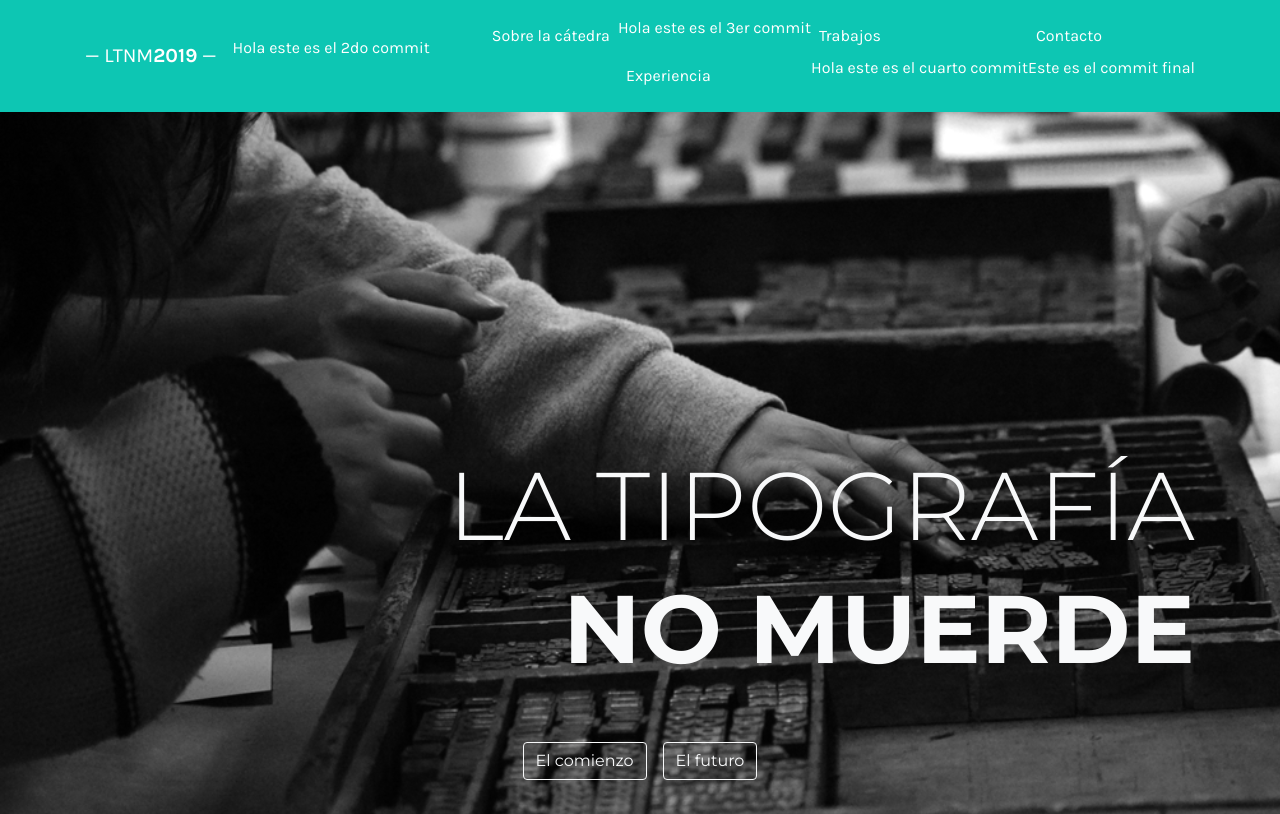
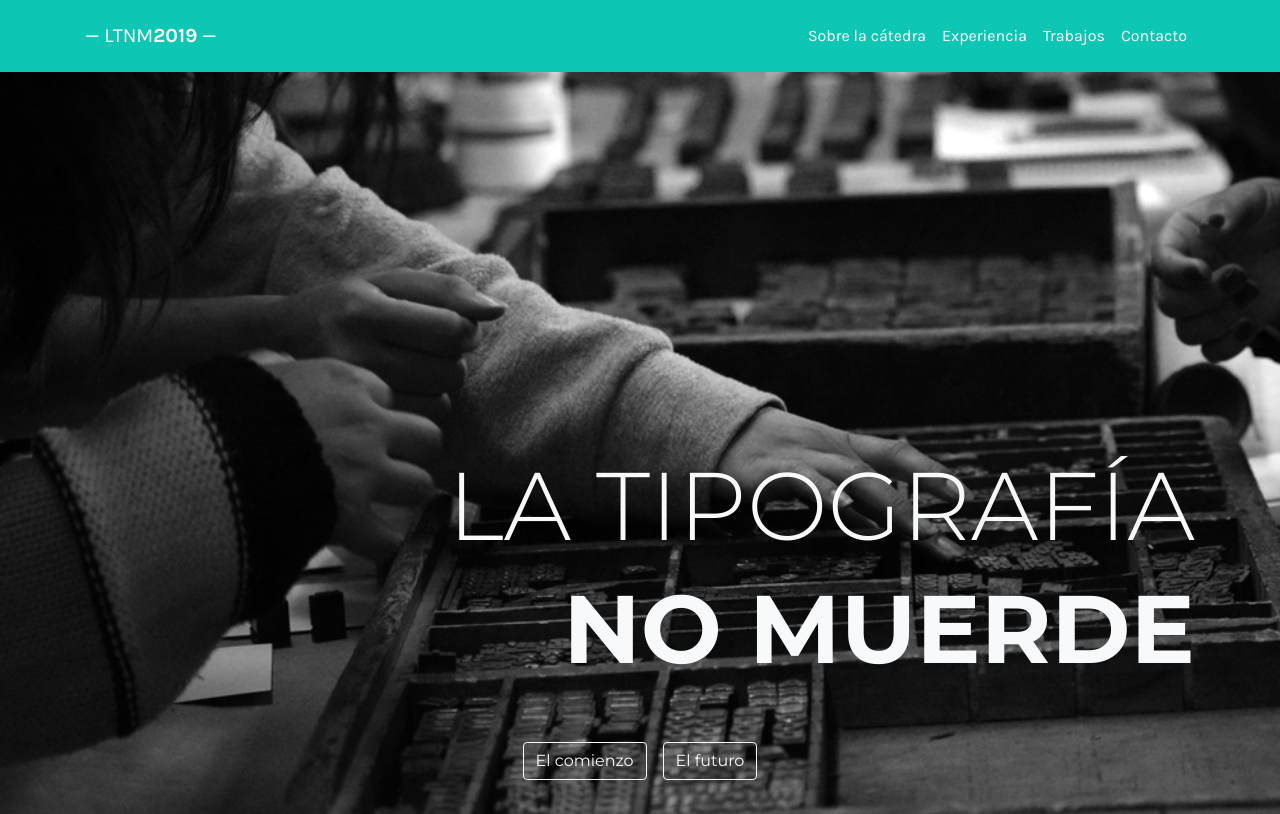
Before and after one commit to barbarabub/pruebafinal-barbara, a plain HTML site: page index.html in a window 1280 px wide. Shown: the top 814 px of the page. Drawn offline with nearby package versions, Linux system fonts and the light colour scheme; a script that the page names is missing.

Commit message:
added to the new text of barbara-final project

```diff
--- a/index.html
+++ b/index.html
@@ -22,7 +22,6 @@
 	<nav class="navbar navbar-expand-lg navbar-dark fixed-top py-3 text-white navegacion-color">
 		<div class="container">
 			<a class="navbar-brand" href="#">— LTNM<b>2019</b> —</a>
-			<p>Hola este es el 2do commit</p>
 			<button class="navbar-toggler" type="button" data-toggle="collapse" data-target="#navbarNav" aria-controls="navbarNav" aria-expanded="false" aria-label="Toggle navigation">
 				<span class="navbar-toggler-icon"></span>
 			</button>
@@ -32,16 +31,13 @@
 						<a class="nav-link" href="#catedra">Sobre la cátedra<span class="sr-only">(current)</span></a>
 					</li>
 					<li class="nav-item">
-						<p>Hola este es el 3er commit</p>
 						<a class="nav-link" href="#experiencia">Experiencia</a>
 					</li>
 					<li class="nav-item">
 						<a class="nav-link" href="#trabajos">Trabajos</a>
-						<p>Hola este es el cuarto commit</p>
 					</li>
 					<li class="nav-item">
 						<a class="nav-link" href="#contacto">Contacto</a>
-						<p>Este es el commit final</p>
 					</li>
 				</ul>
 			</div>
```
